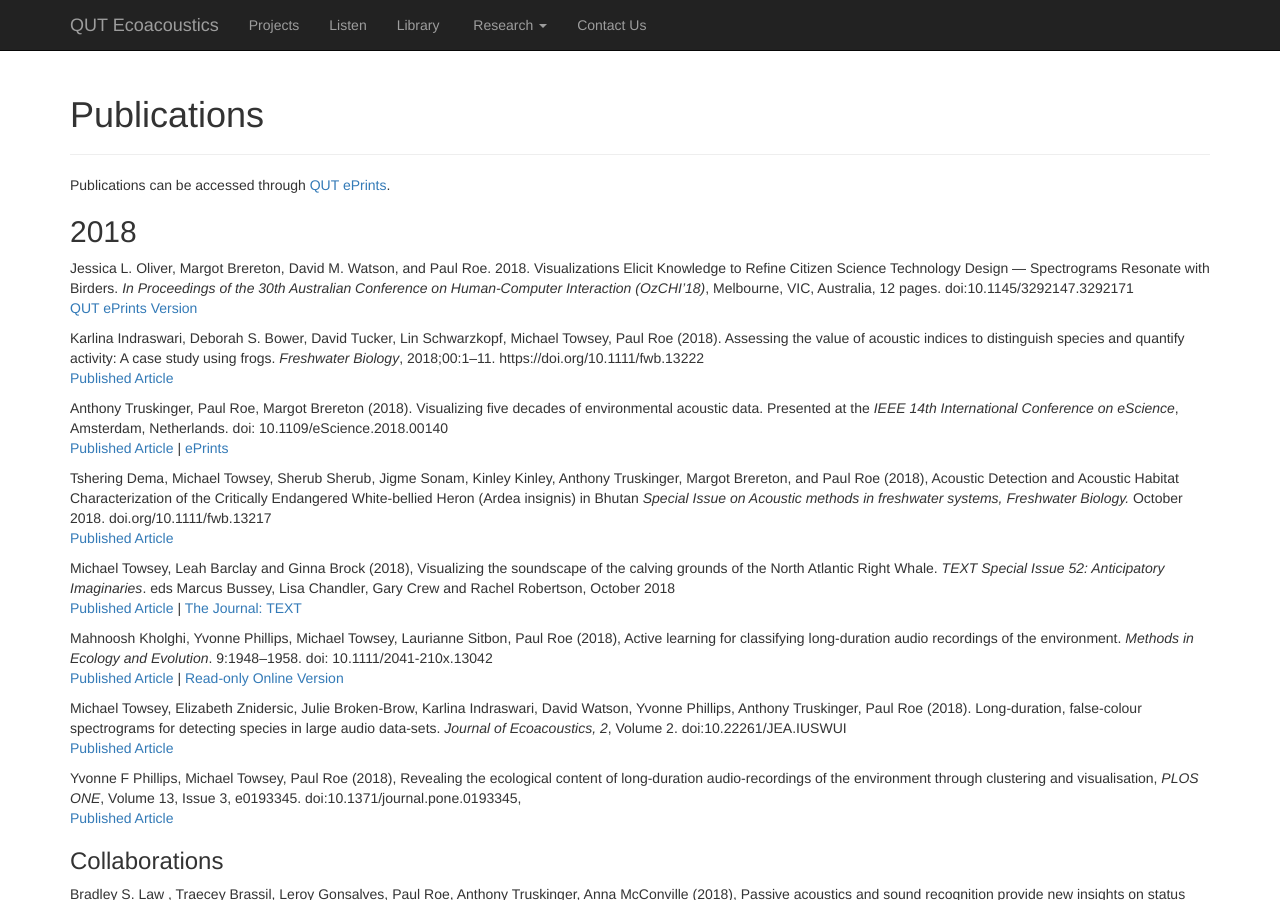
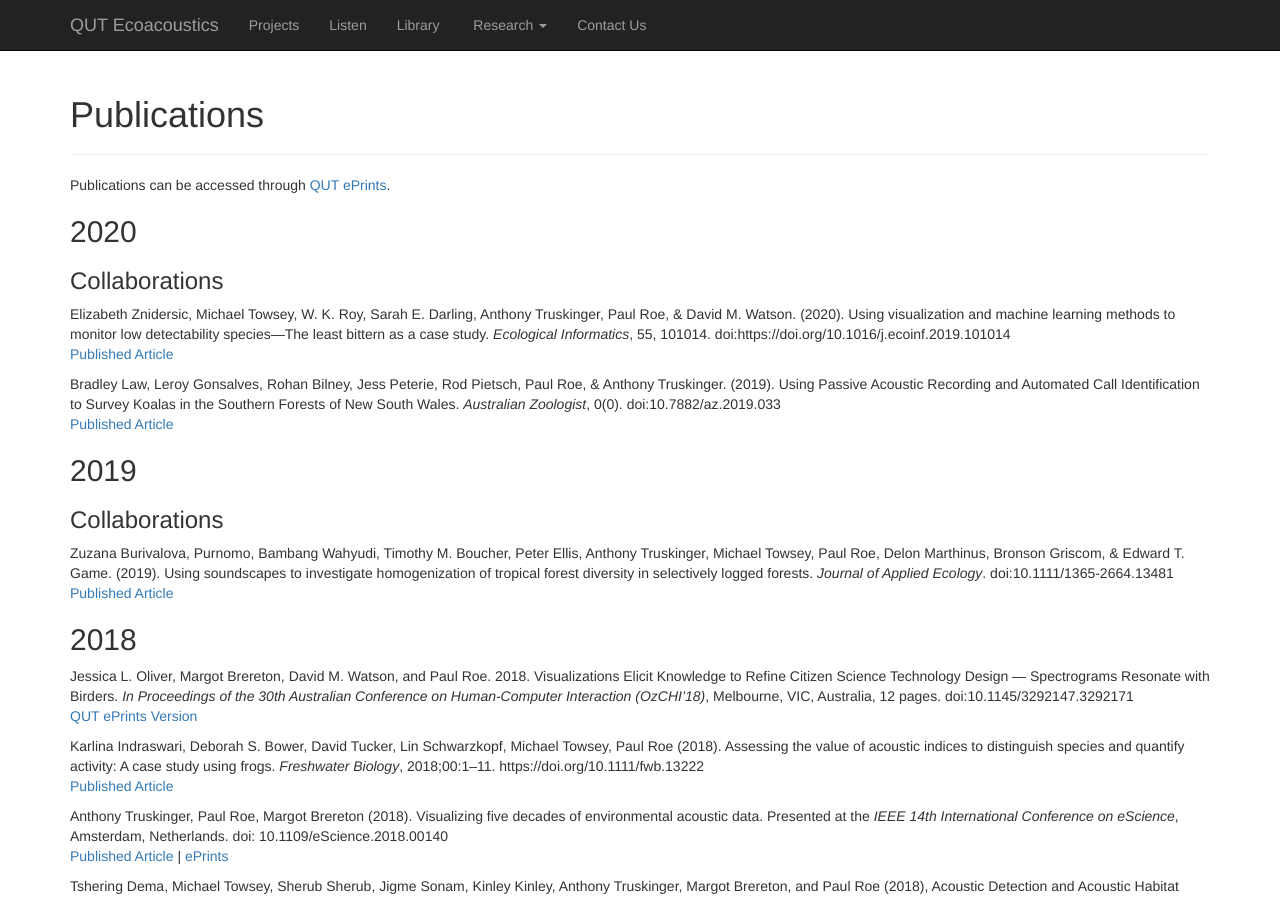
Before and after one commit to QutEcoacoustics/research-blog, a Jekyll site: the page built from publications/publications.html, in a window 1280 px wide and 900 px high. Built offline with Jekyll 4.4.1, drawn with Linux system fonts in a browser that asks for light colours; nearby versions of some CDN libraries.

Commit message:
Added in recent collaboration papers

```diff
--- a/publications/publications.html
+++ b/publications/publications.html
@@ -11,6 +11,38 @@ title: Ecosounds | Publications
     <p>Publications can be accessed through <a href="http://eprints.qut.edu.au/">QUT ePrints</a>.</p>
 
     <!-- Insert entries in reverse chronological order (newest first) -->
+    <h2>2020</h2>
+
+    <h3>Collaborations</h3>
+
+    <p>
+        Elizabeth Znidersic, Michael Towsey, W. K. Roy, Sarah E. Darling, Anthony Truskinger, Paul Roe, & David M. Watson. (2020).
+        Using visualization and machine learning methods to monitor low detectability species—The least bittern as a case study.
+        <i>Ecological Informatics</i>, 55, 101014. doi:https://doi.org/10.1016/j.ecoinf.2019.101014
+        <br/>
+	    <a href="https://doi.org/10.1016/j.ecoinf.2019.101014">Published Article</a>
+    </p>
+
+    <p>
+        Bradley Law, Leroy Gonsalves, Rohan Bilney, Jess Peterie, Rod Pietsch, Paul Roe, & Anthony Truskinger. (2019).
+        Using Passive Acoustic Recording and Automated Call Identification to Survey Koalas in the Southern Forests of New South Wales.
+        <i>Australian Zoologist</i>, 0(0). doi:10.7882/az.2019.033
+        <br/>
+	    <a href="https://doi.org/10.7882/AZ.2019.033">Published Article</a>
+    </p>
+
+    <h2>2019</h2>
+
+    <h3>Collaborations</h3>
+
+    <p>
+        Zuzana Burivalova, Purnomo, Bambang Wahyudi, Timothy M. Boucher, Peter Ellis, Anthony Truskinger, Michael Towsey, Paul Roe, Delon Marthinus, Bronson Griscom, & Edward T. Game. (2019).
+        Using soundscapes to investigate homogenization of tropical forest diversity in selectively logged forests.
+        <i>Journal of Applied Ecology</i>. doi:10.1111/1365-2664.13481
+        <br/>
+	    <a href="https://doi.org/10.1111/1365-2664.13481">Published Article</a>
+    </p>
+
     <h2>2018</h2>
     <p>
 	Jessica L. Oliver, Margot Brereton, David M. Watson, and Paul Roe. 2018.
```
